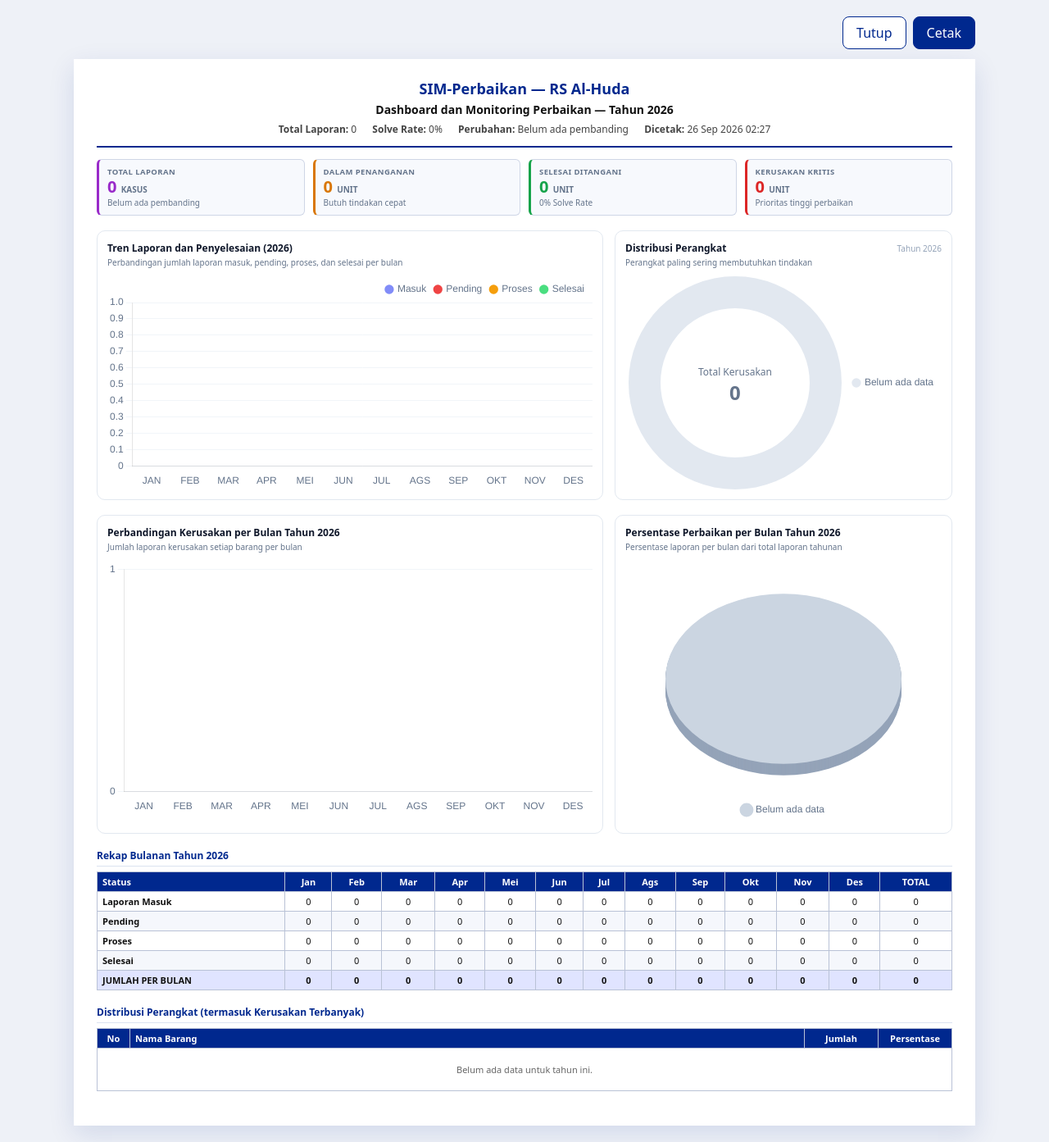
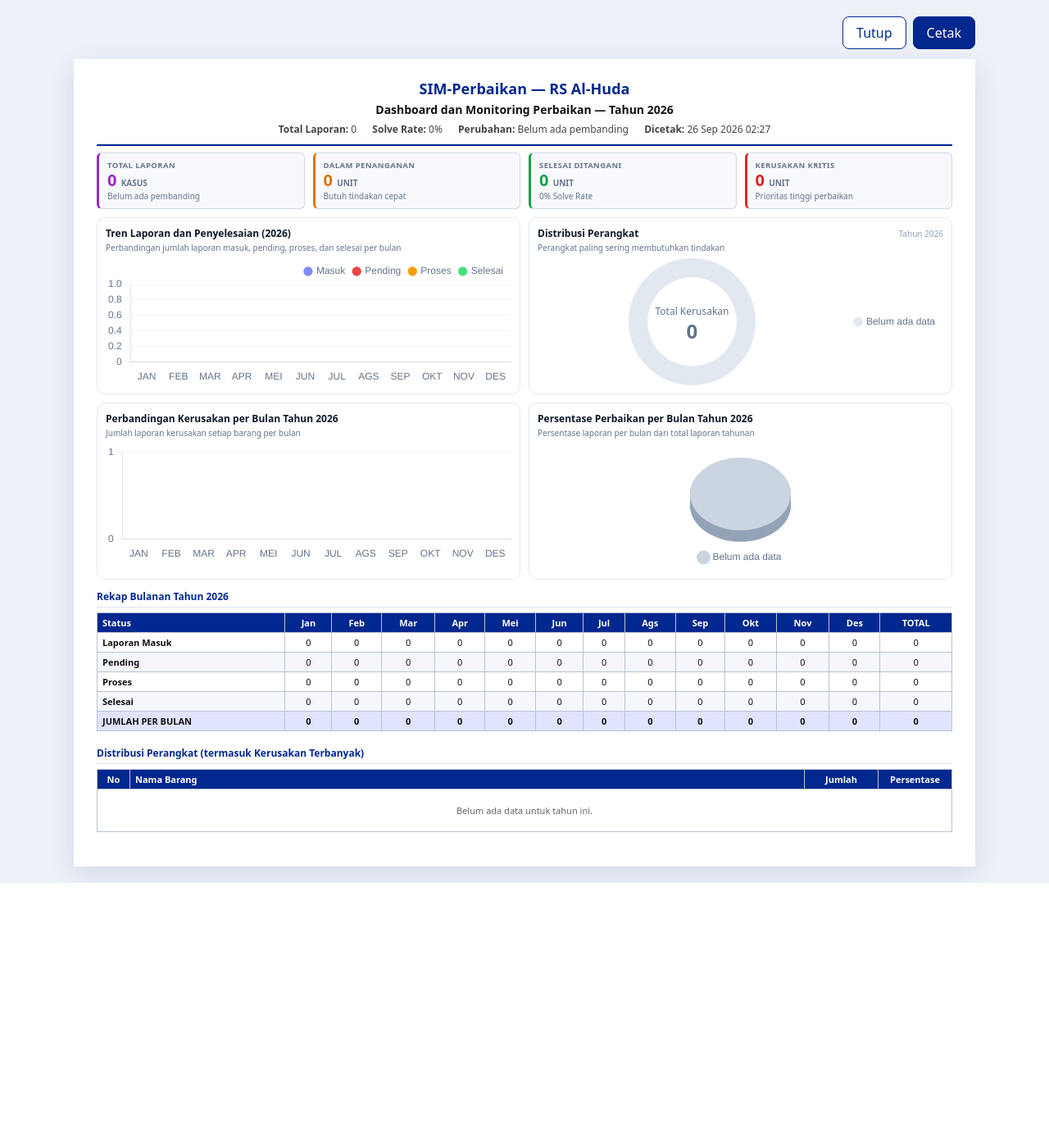
Before and after one commit to MuhammadHelga/SIM-Perbaikan, a PHP site: template src/views/dashboard/screens/DashboardCetakView.php in a window 1280 px wide. Shown: the whole page at 82% size. After the commit the page ends 1077 px from the top, so only its background shows below. Run offline with PHP 8.4, Linux system fonts and the light colour scheme; the template is opened without the code that fills it, so the values that code supplies are empty; some libraries are stand-ins or nearby versions.

Commit message:
fix: enhance print functionality and adjust layout for dashboard print view

```diff
--- a/src/views/dashboard/screens/DashboardCetakView.php
+++ b/src/views/dashboard/screens/DashboardCetakView.php
@@ -74,7 +74,7 @@
             padding: 24px 28px;
             box-shadow: 0 10px 30px rgba(0, 40, 142, 0.12);
         }
-        .head { text-align: center; border-bottom: 2px solid #00288e; padding-bottom: 12px; margin-bottom: 14px; }
+        .head { text-align: center; border-bottom: 2px solid #00288e; padding-bottom: 10px; margin-bottom: 8px; }
         .head h1 { margin: 0; font-size: 18px; color: #00288e; }
         .head h2 { margin: 4px 0 0; font-size: 14px; font-weight: 600; }
         .meta { margin-top: 6px; font-size: 12px; color: #444; }
@@ -85,7 +85,7 @@
             display: grid;
             grid-template-columns: repeat(4, 1fr);
             gap: 10px;
-            margin-bottom: 18px;
+            margin-bottom: 10px;
         }
         .kpi {
             border: 1px solid #cfd6e6;
@@ -118,26 +118,26 @@
         }
         .charts-grid {
             display: grid;
-            grid-template-columns: 1.8fr 1.2fr;
-            gap: 14px;
-            margin-bottom: 18px;
-            break-inside: avoid;
-            page-break-inside: avoid;
+            grid-template-columns: 1fr 1fr;
+            gap: 10px;
+            margin-bottom: 12px;
         }
         .chart-box {
             background: #fff;
             border: 1px solid #e2e8f0;
             border-radius: 10px;
-            padding: 12px;
+            padding: 10px;
             min-width: 0;
+            break-inside: avoid;
+            page-break-inside: avoid;
         }
-        .chart-box__head { margin-bottom: 10px; }
+        .chart-box__head { margin-bottom: 6px; }
         .chart-box__head h3 { margin: 0; font-size: 12px; font-weight: 600; color: #0f172a; }
         .chart-box__head p { margin: 2px 0 0; font-size: 10px; color: #64748b; }
         .chart-box__head-row { display: flex; justify-content: space-between; align-items: center; gap: 8px; }
         .chart-box__year { font-size: 10px; color: #94a3b8; white-space: nowrap; }
-        .chart-box__canvas { position: relative; height: 260px; min-width: 0; }
-        .chart-box__canvas--tall { height: 320px; }
+        .chart-box__canvas { position: relative; height: 155px; min-width: 0; }
+        .chart-box__canvas--tall { height: 155px; }
         .chart-box__canvas canvas { max-width: 100%; }
 
         table { width: 100%; border-collapse: collapse; font-size: 11px; }
@@ -157,12 +157,16 @@
             tfoot { display: table-footer-group; }
             tr { break-inside: avoid; page-break-inside: avoid; }
             .block { break-inside: avoid; page-break-inside: avoid; }
+            .block--new-page { break-before: page; page-break-before: always; }
             .page-break { break-before: page; page-break-before: always; }
+            /* Pastikan grid tetap 2 kolom saat cetak (jangan ikut breakpoint layar). */
+            .kpi-grid { grid-template-columns: repeat(4, 1fr); }
+            .charts-grid { grid-template-columns: 1fr 1fr; }
             @page { size: A4 landscape; margin: 10mm; }
             html, body { -webkit-print-color-adjust: exact !important; print-color-adjust: exact !important; }
         }
 
-        @media (max-width: 1024px) {
+        @media screen and (max-width: 1024px) {
             .charts-grid { grid-template-columns: 1fr; }
             .kpi-grid { grid-template-columns: repeat(2, 1fr); }
         }
@@ -228,15 +232,13 @@
                 </div>
                 <div class="chart-box__canvas"><canvas id="doughnutChart"></canvas></div>
             </div>
-        </div>
 
-        <div class="charts-grid page-break">
             <div class="chart-box">
                 <div class="chart-box__head">
                     <h3>Perbandingan Kerusakan per Bulan Tahun <?= (int) $dashboard['tahun'] ?></h3>
                     <p>Jumlah laporan kerusakan setiap barang per bulan</p>
                 </div>
-                <div class="chart-box__canvas chart-box__canvas--tall"><canvas id="monthlyItemsChart"></canvas></div>
+                <div class="chart-box__canvas"><canvas id="monthlyItemsChart"></canvas></div>
             </div>
 
             <div class="chart-box">
@@ -244,11 +246,11 @@
                     <h3>Persentase Perbaikan per Bulan Tahun <?= (int) $dashboard['tahun'] ?></h3>
                     <p>Persentase laporan per bulan dari total laporan tahunan</p>
                 </div>
-                <div class="chart-box__canvas chart-box__canvas--tall"><canvas id="monthlyPieChart"></canvas></div>
+                <div class="chart-box__canvas"><canvas id="monthlyPieChart"></canvas></div>
             </div>
         </div>
 
-        <div class="block">
+        <div class="block block--new-page">
             <h3 class="block__title">Rekap Bulanan Tahun <?= (int) $dashboard['tahun'] ?></h3>
             <table>
                 <thead>
```
Also changed, not shown: public/assets/js/dashboard-cetak.js.
